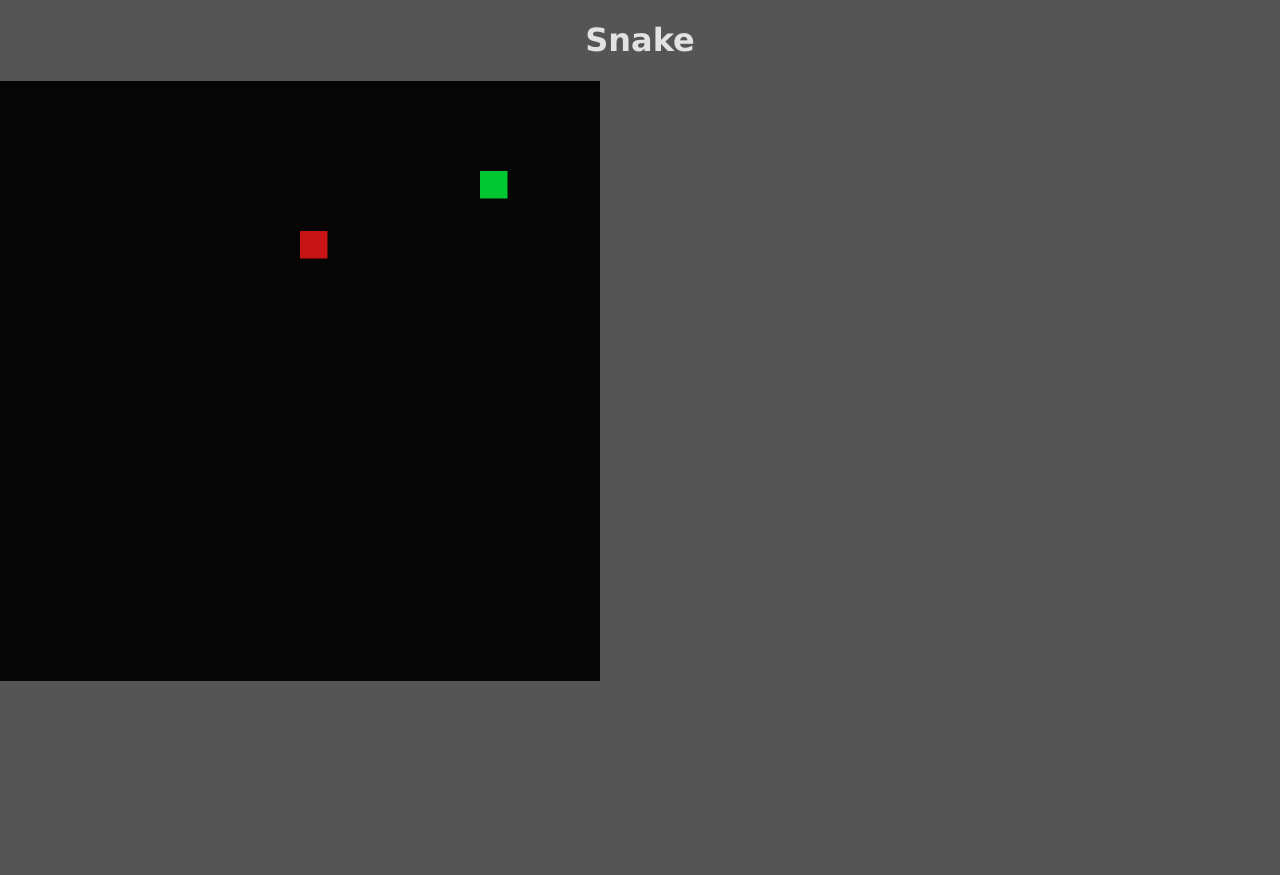
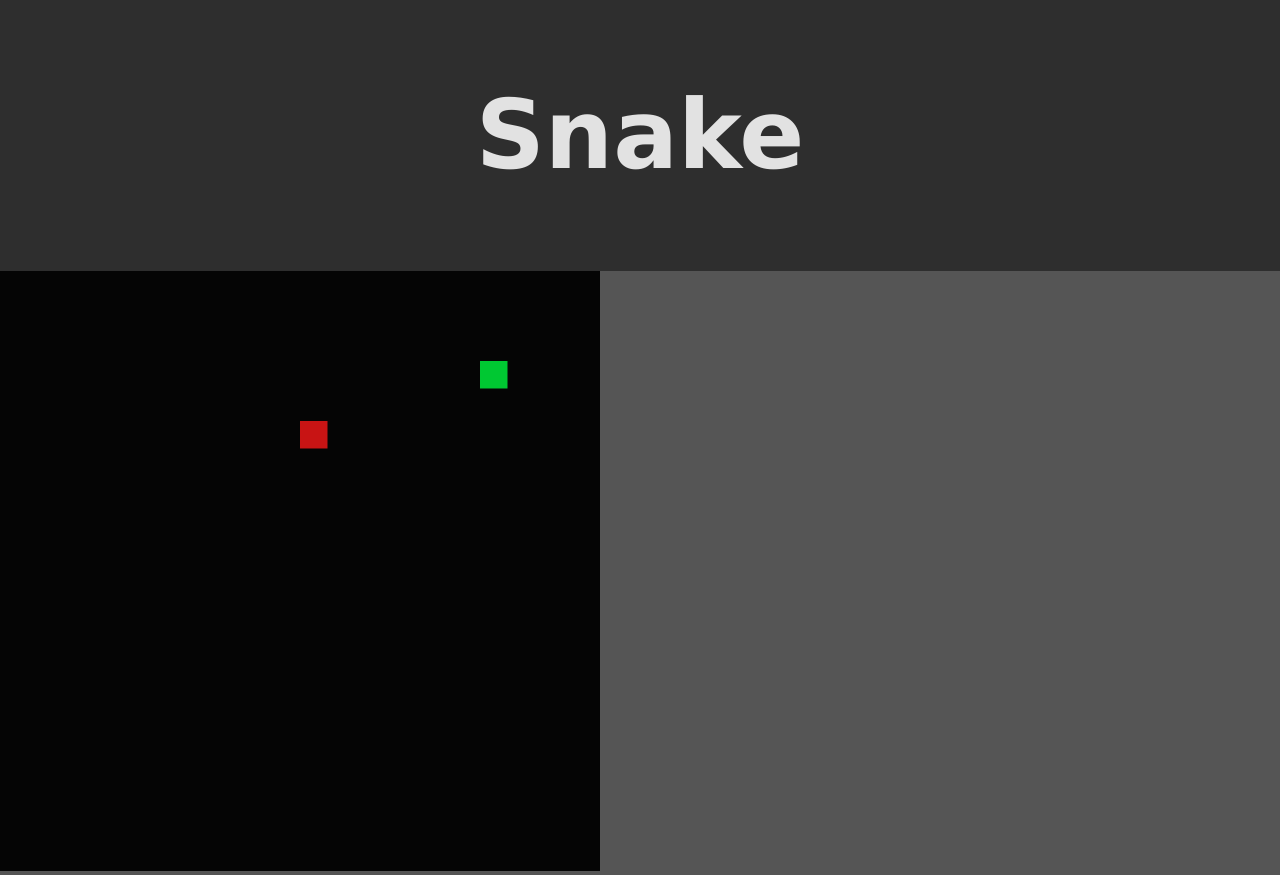
Before and after one commit to GLama001-34/Snakeeeee, a plain HTML site: page index.html in a window 1280 px wide. Before the commit the page ends 800 px from the top, so only its background shows below. Drawn offline with Linux system fonts and the light colour scheme.

Commit message:
sdadasdad

```diff
--- a/styles.css
+++ b/styles.css
@@ -9,3 +9,10 @@ h1 {
     color: #e2e2e2;
     text-decoration: none;
 }
+
+header {
+    background-color: #2e2e2e;
+    padding: 15px;
+    text-align: center;
+    font-size: 3em;
+}
```
